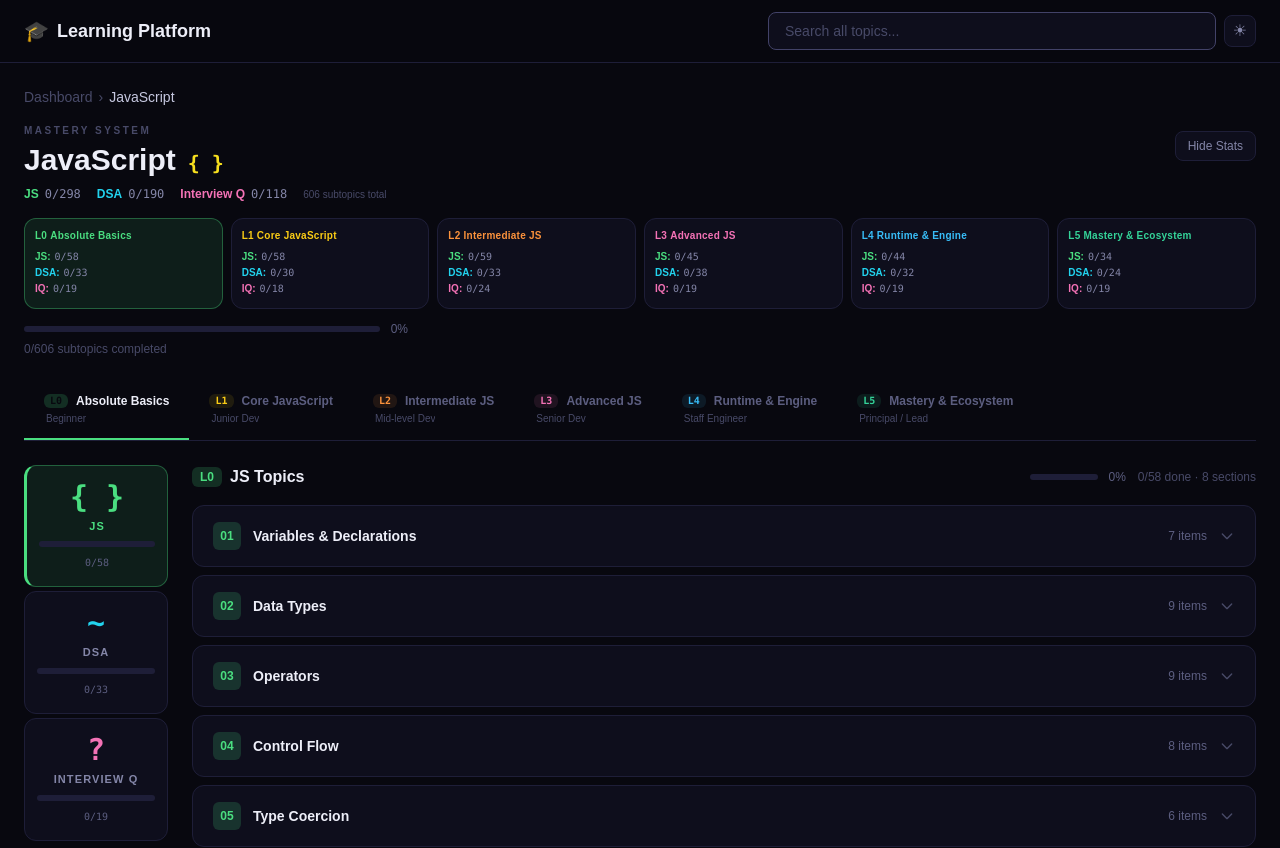
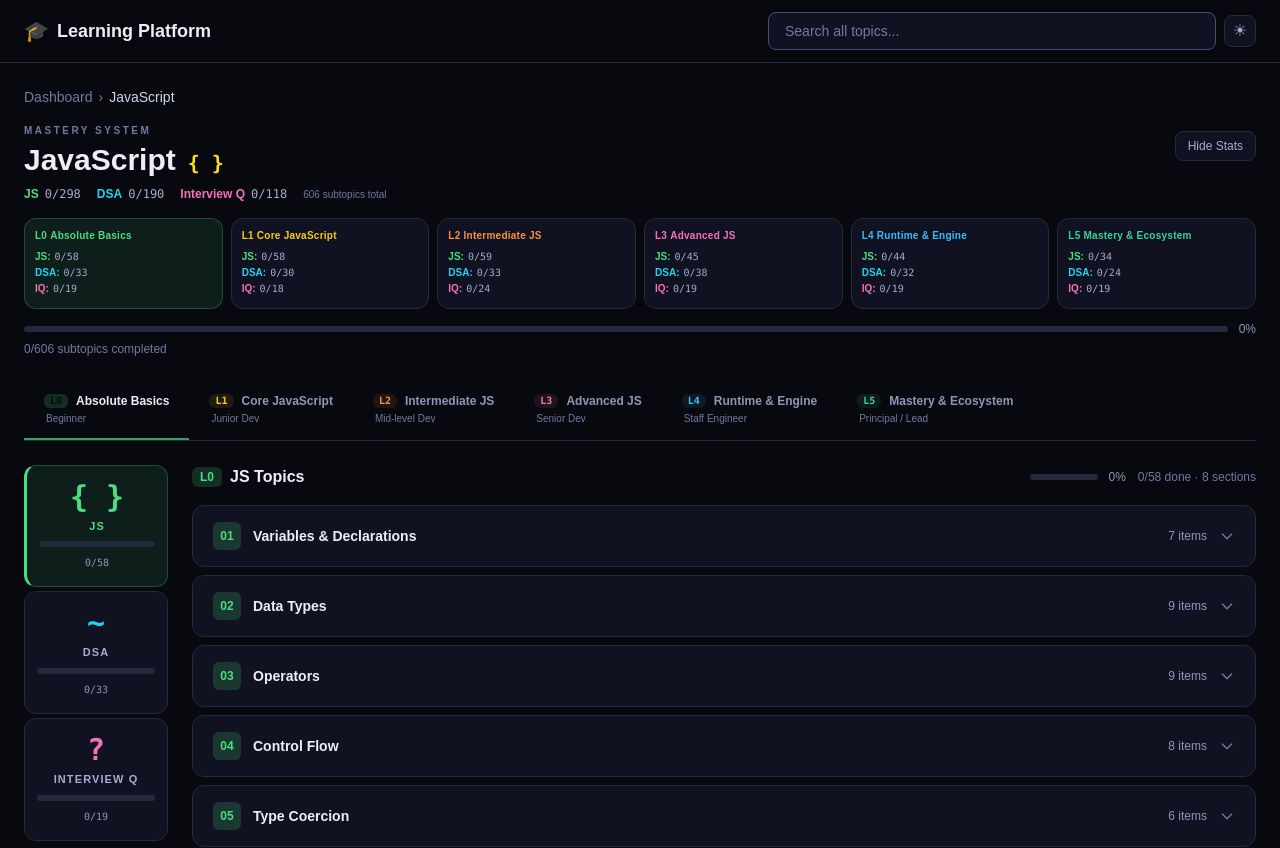
Before and after one commit to mdnuruzzamannirob/curriculum-platform, a Next.js app: page /course/javascript in a window 1280 px wide. Shown: the top 848 px of the page. Built offline with nearby package versions, Linux system fonts and the light colour scheme; a web font is replaced by a local one.

Commit message:
refactor: improve component styles and layout for consistency and readability

```diff
--- a/src/app/course/[courseId]/[levelId]/[moduleId]/[topicId]/page.tsx
+++ b/src/app/course/[courseId]/[levelId]/[moduleId]/[topicId]/page.tsx
@@ -126,10 +126,10 @@ export default function TopicPage({
                       NEXT_STATUS[status],
                     )
                   }
-                  className="flex w-full items-center gap-3 rounded-lg border border-border-default bg-surface px-4 py-3 text-left transition-colors hover:border-border-strong group"
+                  className="group flex w-full items-center gap-3 rounded-lg border border-border-default bg-surface px-4 py-3 text-left hover:border-border-strong"
                 >
                   <span
-                    className={`flex h-4 w-4 shrink-0 items-center justify-center rounded border transition-colors ${
+                    className={`flex h-4 w-4 shrink-0 items-center justify-center rounded border ${
                       status === "completed"
                         ? "border-emerald-500 bg-emerald-500/20"
                         : status === "in-progress"
--- a/src/app/course/[courseId]/page.tsx
+++ b/src/app/course/[courseId]/page.tsx
@@ -119,14 +119,14 @@ function CourseContent({ courseId }: { courseId: string }) {
           <button
             type="button"
             onClick={() => setShowProgress(!showProgress)}
-            className="rounded-lg border border-border-default bg-surface px-3 py-1.5 text-xs font-medium text-text-muted transition-colors hover:border-border-strong hover:text-text-primary shrink-0 mt-2"
+            className="mt-2 shrink-0 rounded-lg border border-border-default bg-surface px-3 py-1.5 text-xs font-medium text-text-muted hover:border-border-strong hover:text-text-primary"
           >
             {showProgress ? "Hide Stats" : "Show Stats"}
           </button>
         </div>
 
         {/* Module totals row */}
-        <div className="mt-2 flex flex-wrap items-center gap-x-4 gap-y-1">
+        <div className="my-2 flex flex-wrap items-center gap-x-4 gap-y-1">
           {Object.entries(moduleAgg).map(([id, agg]) => (
             <span key={id} className="flex items-center gap-1.5">
               <span
@@ -157,7 +157,7 @@ function CourseContent({ courseId }: { courseId: string }) {
                   <div
                     key={level.id}
                     data-accent={color}
-                    className={`rounded-xl border p-2.5 transition-all ${
+                    className={`rounded-xl border p-2.5 ${
                       active
                         ? "accent-border-soft accent-bg-soft"
                         : "border-border-default bg-surface"
@@ -204,7 +204,7 @@ function CourseContent({ courseId }: { courseId: string }) {
                 );
               })}
             </div>
-            <div className="max-w-sm">
+            <div className="w-full">
               <ProgressBar
                 percentage={courseStats.percentage}
                 size="sm"
@@ -231,7 +231,7 @@ function CourseContent({ courseId }: { courseId: string }) {
                 data-accent={color}
                 type="button"
                 onClick={() => handleLevelChange(level.id)}
-                className={`flex shrink-0 flex-col items-start gap-0.5 px-5 py-3 transition-all border-b-2 ${
+                className={`flex shrink-0 flex-col items-start gap-0.5 border-b-2 px-5 py-3 ${
                   active
                     ? "accent-border"
                     : "border-transparent hover:bg-surface-hover hover:border-border-muted"
@@ -239,7 +239,7 @@ function CourseContent({ courseId }: { courseId: string }) {
               >
                 <div className="flex items-center gap-2">
                   <span
-                    className={`rounded-md px-1.5 py-0.5 font-mono text-[10px] font-black leading-none transition-all ${
+                    className={`rounded-md px-1.5 py-0.5 font-mono text-[10px] font-black leading-none ${
                       active
                         ? "accent-bg-soft-strong text-page"
                         : "accent-bg-soft accent-text"
--- a/src/app/globals.css
+++ b/src/app/globals.css
@@ -23,17 +23,17 @@
 
 :root {
   --color-bg-page: #08080f;
-  --color-bg-surface: #0e0e1c;
-  --color-bg-surface-hover: #131328;
-  --color-bg-surface-emphasis: #191932;
-  --color-border-base: #1e1e38;
-  --color-border-soft: #2c2c4c;
-  --color-border-high: #424268;
+  --color-bg-surface: #101221;
+  --color-bg-surface-hover: #14172a;
+  --color-bg-surface-emphasis: #1a1d31;
+  --color-border-base: #25293d;
+  --color-border-soft: #323854;
+  --color-border-high: #454f73;
   --color-fg-primary: #edeef8;
-  --color-fg-secondary: #c6c8e0;
-  --color-fg-muted: #8486a8;
-  --color-fg-subtle: #5c5e80;
-  --color-fg-faint: #484a68;
+  --color-fg-secondary: #d2d6ec;
+  --color-fg-muted: #a5accf;
+  --color-fg-subtle: #8e97bb;
+  --color-fg-faint: #707aa3;
   --color-fg-disabled: #363658;
 
   --accent: #3b82f6;
@@ -41,19 +41,27 @@
 }
 
 html.light {
-  --color-bg-page: #f4f4fc;
+  --color-bg-page: #f8fafc;
   --color-bg-surface: #ffffff;
-  --color-bg-surface-hover: #ededf8;
-  --color-bg-surface-emphasis: #e2e2f2;
-  --color-border-base: #d6d6ee;
-  --color-border-soft: #b8b8d8;
-  --color-border-high: #8888b8;
-  --color-fg-primary: #0c0c20;
-  --color-fg-secondary: #222238;
-  --color-fg-muted: #525278;
-  --color-fg-subtle: #7676a0;
-  --color-fg-faint: #a8a8c8;
-  --color-fg-disabled: #d0d0e8;
+  --color-bg-surface-hover: #f8fafc;
+  --color-bg-surface-emphasis: #f1f5f9;
+  --color-border-base: #e5e7eb;
+  --color-border-soft: #d1d5db;
+  --color-border-high: #c4cad6;
+  --color-fg-primary: #0f172a;
+  --color-fg-secondary: #1e293b;
+  --color-fg-muted: #334155;
+  --color-fg-subtle: #475569;
+  --color-fg-faint: #64748b;
+  --color-fg-disabled: #94a3b8;
+}
+
+html {
+  color-scheme: dark;
+}
+
+html.light {
+  color-scheme: light;
 }
 
 [data-accent="#4ade80"] {
@@ -133,11 +141,11 @@ html.light {
 }
 
 .accent-border {
-  border-color: var(--accent);
+  border-color: rgb(var(--accent-rgb) / 0.72);
 }
 
 .accent-border-soft {
-  border-color: rgb(var(--accent-rgb) / 0.35);
+  border-color: rgb(var(--accent-rgb) / 0.26);
 }
 
 .accent-border-left {
@@ -145,7 +153,24 @@ html.light {
 }
 
 .accent-outline {
-  outline: 1px solid rgb(var(--accent-rgb) / 0.75);
+  outline: 1px solid rgb(var(--accent-rgb) / 0.52);
+}
+
+html.theme-switching body,
+html.theme-switching .bg-page,
+html.theme-switching .bg-surface,
+html.theme-switching .bg-surface-hover,
+html.theme-switching .text-text-primary,
+html.theme-switching .text-text-secondary,
+html.theme-switching .text-text-muted,
+html.theme-switching .text-text-subtle,
+html.theme-switching .text-text-faint,
+html.theme-switching .border-border-default,
+html.theme-switching .border-border-muted,
+html.theme-switching .border-border-strong {
+  transition-property: background-color, border-color, color;
+  transition-duration: 180ms;
+  transition-timing-function: ease-out;
 }
 
 .progress-track {
--- a/src/app/layout.tsx
+++ b/src/app/layout.tsx
@@ -43,7 +43,7 @@ export default function RootLayout({
               <div className="mx-auto flex max-w-7xl items-center gap-4 px-4 py-3 sm:px-6">
                 <Link
                   href="/"
-                  className="flex items-center gap-2 text-lg font-bold text-text-primary hover:opacity-80 transition-opacity shrink-0"
+                  className="flex shrink-0 items-center gap-2 text-lg font-bold text-text-primary hover:opacity-90"
                 >
                   <span className="text-xl">🎓</span>
                   <span className="hidden sm:inline">Learning Platform</span>
--- a/src/components/Breadcrumbs.tsx
+++ b/src/components/Breadcrumbs.tsx
@@ -18,10 +18,7 @@ export default function Breadcrumbs({ items }: BreadcrumbsProps) {
           <span key={i} className="flex items-center gap-1.5">
             {i > 0 && <span className="select-none">›</span>}
             {item.href && !isLast ? (
-              <Link
-                href={item.href}
-                className="hover:text-text-secondary transition-colors"
-              >
+              <Link href={item.href} className="hover:text-text-secondary">
                 {item.label}
               </Link>
             ) : (
--- a/src/components/CourseCard.tsx
+++ b/src/components/CourseCard.tsx
@@ -38,7 +38,7 @@ export default function CourseCard({ course }: CourseCardProps) {
   return (
     <Link
       href={`/course/${course.id}`}
-      className="group block rounded-xl border border-border-default bg-surface p-6 transition hover:border-border-strong"
+      className="group block rounded-xl border border-border-default bg-surface p-6 hover:border-border-strong"
     >
       <div className="mb-4 flex items-center gap-3">
         <span
@@ -48,7 +48,7 @@ export default function CourseCard({ course }: CourseCardProps) {
           {course.icon}
         </span>
         <div>
-          <h3 className="text-lg font-bold text-text-primary group-hover:opacity-80 transition-opacity">
+          <h3 className="text-lg font-bold text-text-primary group-hover:opacity-90">
             {course.title}
           </h3>
           <p className="text-sm text-text-subtle">{course.description}</p>
--- a/src/components/ModuleSidebar.tsx
+++ b/src/components/ModuleSidebar.tsx
@@ -37,7 +37,7 @@ export default function ModuleSidebar({
                 data-accent={modColor}
                 type="button"
                 onClick={() => onSelect(mod.id)}
-                className={`flex shrink-0 flex-col items-center gap-1.5 rounded-xl border px-4 py-3 text-center transition-all ${
+                className={`flex shrink-0 flex-col items-center gap-1.5 rounded-xl border px-4 py-3 text-center ${
                   active
                     ? "accent-bg-soft accent-border-soft border-l-[3px] accent-border-left"
                     : "border-border-default bg-surface"
@@ -74,7 +74,7 @@ export default function ModuleSidebar({
               data-accent={modColor}
               type="button"
               onClick={() => onSelect(mod.id)}
-              className={`flex flex-col items-center gap-2 rounded-xl px-3 py-4 text-center transition-all w-full border ${
+              className={`flex w-full flex-col items-center gap-2 rounded-xl border px-3 py-4 text-center ${
                 active
                   ? "accent-bg-soft accent-border-soft border-l-[3px] accent-border-left"
                   : "border-border-default bg-surface hover:border-border-muted hover:bg-surface-hover"
--- a/src/components/SearchBar.tsx
+++ b/src/components/SearchBar.tsx
@@ -54,7 +54,7 @@ export default function SearchBar() {
           setOpen(true);
         }}
         onFocus={() => query && setOpen(true)}
-        className="w-full rounded-lg border border-border-strong bg-surface px-4 py-2 text-sm text-text-primary placeholder:text-text-faint outline-none focus:border-text-muted transition"
+        className="w-full rounded-lg border border-border-strong bg-surface px-4 py-2 text-sm text-text-primary placeholder:text-text-faint outline-none focus:border-text-muted"
       />
 
       {open && results.length > 0 && (
@@ -64,7 +64,7 @@ export default function SearchBar() {
               <button
                 type="button"
                 onClick={() => navigate(item.href)}
-                className="flex w-full items-start gap-2 px-4 py-2.5 text-left hover:bg-surface-hover transition-colors"
+                className="flex w-full items-start gap-2 px-4 py-2.5 text-left hover:bg-surface-hover"
               >
                 <span
                   className={`mt-0.5 shrink-0 rounded px-1.5 py-0.5 text-[10px] font-semibold uppercase ${TYPE_BADGE[item.type]}`}
@@ -75,7 +75,9 @@ export default function SearchBar() {
                   <p className="truncate text-sm font-medium text-text-primary">
                     {item.title}
                   </p>
-                  <p className="truncate text-xs text-text-faint">{item.breadcrumb}</p>
+                  <p className="truncate text-xs text-text-faint">
+                    {item.breadcrumb}
+                  </p>
                 </div>
               </button>
             </li>
--- a/src/components/ThemeToggle.tsx
+++ b/src/components/ThemeToggle.tsx
@@ -9,7 +9,7 @@ export default function ThemeToggle() {
     <button
       type="button"
       onClick={toggle}
-      className="flex h-8 w-8 items-center justify-center rounded-lg border border-border-default bg-surface text-base text-text-muted transition-all hover:border-border-strong hover:text-text-primary shrink-0"
+      className="flex h-8 w-8 shrink-0 items-center justify-center rounded-lg border border-border-default bg-surface text-base text-text-muted hover:border-border-strong hover:text-text-primary"
       title={theme === "dark" ? "Switch to Light Mode" : "Switch to Dark Mode"}
     >
       {theme === "dark" ? "☀" : "🌙"}
--- a/src/components/TopicAccordion.tsx
+++ b/src/components/TopicAccordion.tsx
@@ -89,7 +89,7 @@ export default function TopicAccordion({
             <button
               type="button"
               onClick={() => toggle(topic.id)}
-              className="flex w-full items-center justify-between px-5 py-4 text-left transition-colors hover:bg-surface-hover"
+              className="flex w-full items-center justify-between px-5 py-4 text-left hover:bg-surface-hover"
             >
               <div className="flex items-center gap-3">
                 <span className="flex h-7 w-7 shrink-0 items-center justify-center rounded-md text-xs font-bold accent-bg-soft-strong accent-text">
@@ -109,7 +109,7 @@ export default function TopicAccordion({
                   {tp.total} items
                 </span>
                 <svg
-                  className={`h-4 w-4 text-text-faint transition-transform ${isOpen ? "rotate-180" : ""}`}
+                  className={`h-4 w-4 text-text-faint ${isOpen ? "rotate-180" : ""}`}
                   fill="none"
                   viewBox="0 0 24 24"
                   stroke="currentColor"
@@ -154,7 +154,7 @@ export default function TopicAccordion({
                               NEXT_STATUS[status],
                             )
                           }
-                          className={`flex w-full items-center gap-3 rounded-lg px-3 py-2 text-left transition-all group ${
+                          className={`group flex w-full items-center gap-3 rounded-lg px-3 py-2 text-left ${
                             isHighlighted
                               ? "accent-bg-soft accent-outline"
                               : "hover:bg-surface-emphasis"
@@ -162,7 +162,7 @@ export default function TopicAccordion({
                         >
                           {/* Checkbox visual */}
                           <span
-                            className={`flex h-4 w-4 shrink-0 items-center justify-center rounded border transition-colors ${
+                            className={`flex h-4 w-4 shrink-0 items-center justify-center rounded border ${
                               status === "completed"
                                 ? "border-emerald-500 bg-emerald-500/20"
                                 : status === "in-progress"
--- a/src/context/ThemeContext.tsx
+++ b/src/context/ThemeContext.tsx
@@ -33,7 +33,11 @@ export function ThemeProvider({ children }: { children: ReactNode }) {
   }, [theme]);
 
   function toggle() {
+    document.documentElement.classList.add("theme-switching");
     setTheme((prev) => (prev === "dark" ? "light" : "dark"));
+    window.setTimeout(() => {
+      document.documentElement.classList.remove("theme-switching");
+    }, 220);
   }
 
   return (
```
